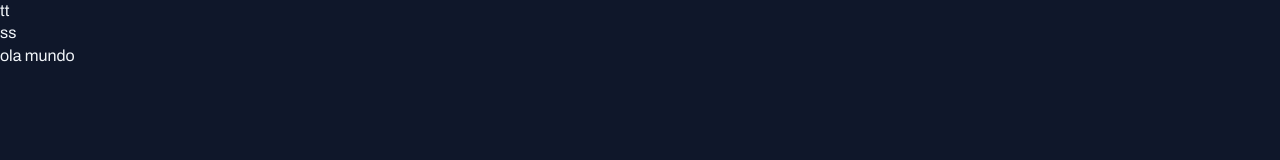
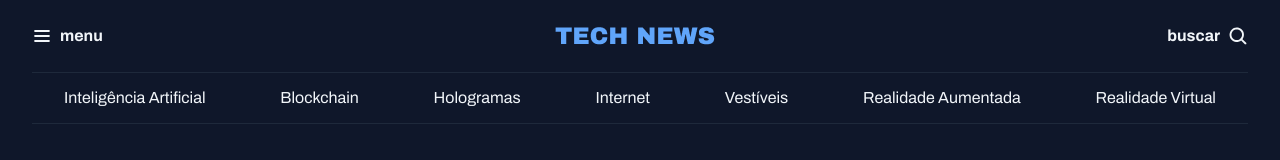
Before and after one commit to samueldantas21/porta-de-noticia-dois, a plain HTML site: page index.html in a window 1280 px wide. Drawn offline with Linux system fonts and the light colour scheme.

Commit message:
ajustando espaco

```diff
--- a/estilos/global.css
+++ b/estilos/global.css
@@ -29,15 +29,30 @@ body{
     background-color: var(--bg-color);
 
 }
+
+.container{
+    /* pra definer alargura maxima do bloco  */
+    max-width: 1280px;
+    /* definir o eixo horizontal  do bloco */
+    padding-inline:32px ;
+    /* para definir as margens laterais */
+    margin-inline: auto;
+
+}
+
 a{
     text-decoration: none;
     /* o inherit e pra herda a cor q ta no body */
     color: inherit;
 }
+
+
 a:hover{
-    color: var(--brand-color-light
-    );
+    color: var(--brand-color-light);
 }
+
+
+
 h1,h2,h3{
     /* ta herdando a fonte q esta dentro do body */
     font: inherit;
--- /dev/null
+++ b/estilos/header.css
@@ -0,0 +1,50 @@
+#primeiro{
+    /*  o paddin-block define o eixo vertical */
+    padding-block: 20px ;
+
+
+    div{
+        display: flex;
+        align-items: center;
+        gap: 8px;
+    }
+
+
+
+
+    /* nesting css */
+    /* pega a segunda div dentro do id primeiro */
+
+    div:nth-child(2){
+
+        /* pega o eixo horizontal */
+        margin-inline: auto;
+
+    }
+
+
+
+    div:nth-child(3){
+        /* pra jogar a terceira div pro final */
+        justify-self:end ;
+    }
+
+
+
+
+}
+#segundo{
+     /*  o paddin-block define o eixo vertical */
+    padding-block: 14px;
+
+    border: solid 1px var(--stroke-color);
+    /* pra remover os tracos das laterais */
+    border-inline: none;
+
+    padding-inline: 32px;
+
+    /* dar espaco entre os elementos */
+    justify-content: space-between;
+
+
+}
--- a/estilos/index.css
+++ b/estilos/index.css
@@ -1 +1,3 @@
 @import url(global.css);
+@import url(header.css);
+@import url(utilyt.css);
--- /dev/null
+++ b/estilos/utilyt.css
@@ -0,0 +1,13 @@
+/* pra cria as utilidade */
+
+
+/* indentificar o display */
+.grid{
+    display: grid;
+}
+
+/* defenir q vai ser um coluna */
+.grid-flow-col{
+    grid-auto-flow: column;
+
+}
--- a/index.html
+++ b/index.html
@@ -15,8 +15,38 @@
 
 </head>
 <body>
-    <h1>tt</h1>
-    <h2>ss</h2>
-    <a href="#">ola mundo</a>
+
+    <header class="container">
+
+        <!-- para o primeiro sistema de navegacao -->
+        <nav id="primeiro" class="grid grid-flow-col">
+            <div>
+                <img src="assentes/icones/List.svg" alt="icones de menu">
+                <strong>menu</strong>
+            </div>
+            <div>
+                <img src="assentes/Logo (1).png" alt="logo">
+            </div>
+            <div>
+
+                <strong>buscar</strong>
+                <img src="assentes/icones/MagnifyingGlass.svg" alt="lupa">
+
+            </div>
+        </nav>
+        <!-- segundo sistema de navegacao -->
+        <nav id="segundo" class="grid grid-flow-col">
+            <a href="#">Inteligência Artificial</a>
+            <a href="#">Blockchain</a>
+            <a href="#">Hologramas</a>
+            <a href="#">Internet</a>
+            <a href="#">Vestíveis</a>
+            <a href="#">Realidade Aumentada</a>
+            <a href="#">Realidade  Virtual</a>
+
+
+
+        </nav>
+    </header>
 </body>
 </html>
```
Also changed, not shown: assentes/Ads.png (renamed from assentes/icones/Ads.png), assentes/Logo (1).png (added), 1 other file.
